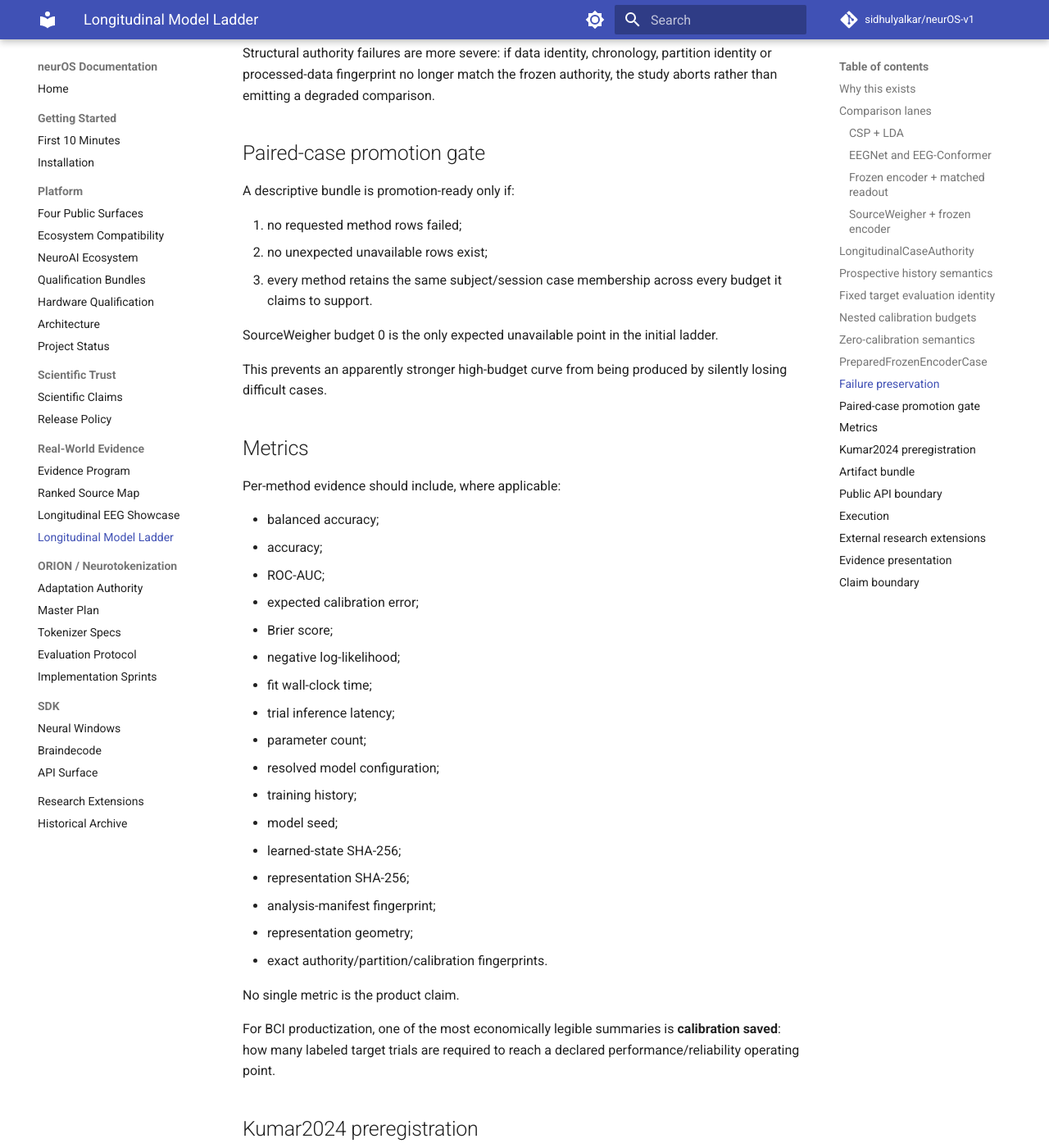
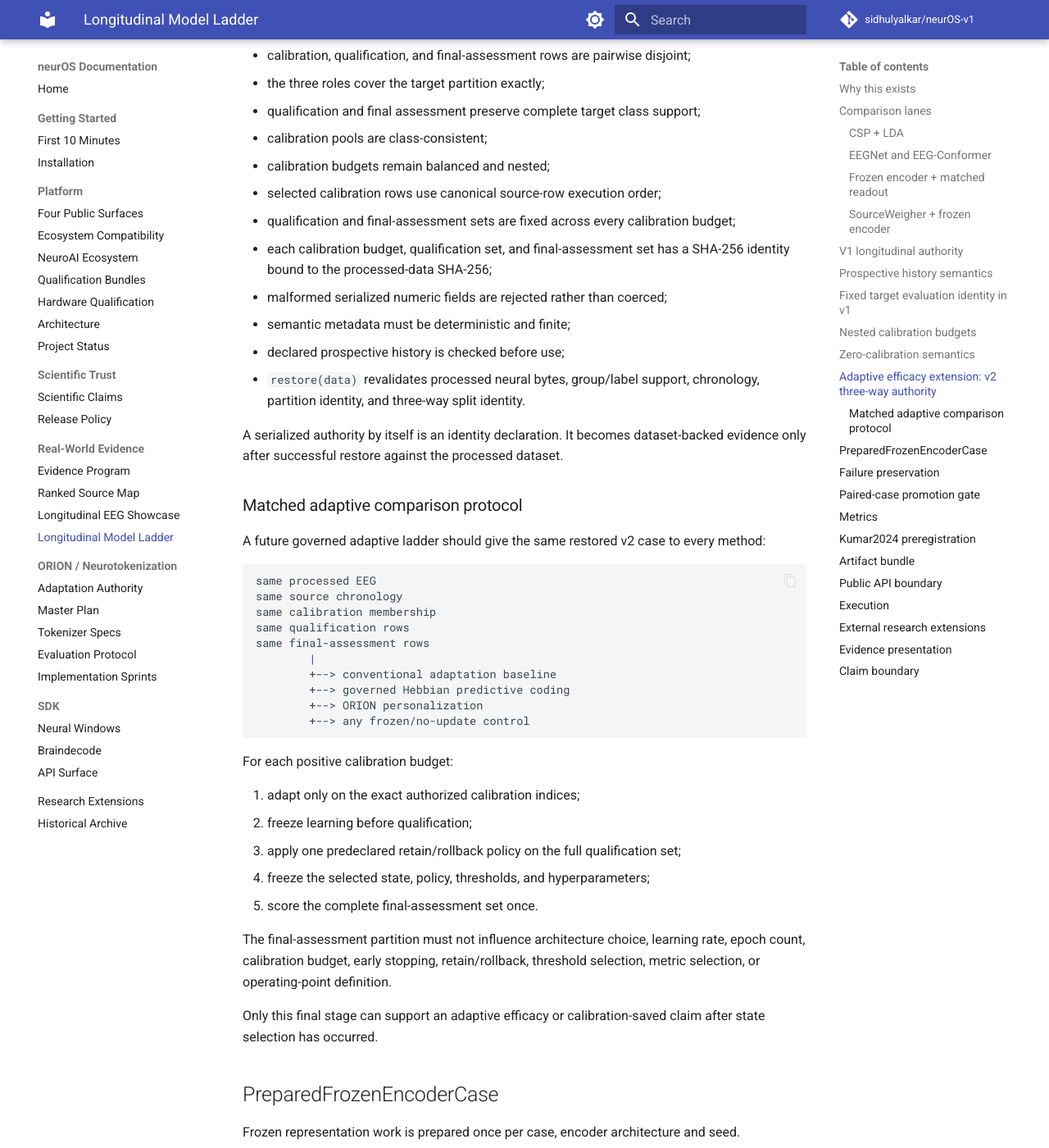
Before and after one commit to sidhulyalkar/neurOS-v1, an MkDocs documentation site: the page built from docs/LONGITUDINAL_MODEL_LADDER.md, in a window 1280 px wide and 1400 px high, scrolled down 5080 px. Shown: the whole window at 82% size. Built offline with MkDocs 1.6.1 and Material for MkDocs 9.7.7, drawn with Linux system fonts in a browser that asks for light colours; comment, search, counter and statistics services are not loaded; some of the changed text lies outside the part shown.

Commit message:
docs: distinguish v1 ladder from adaptive v2 authority

````diff
--- a/docs/LONGITUDINAL_MODEL_LADDER.md
+++ b/docs/LONGITUDINAL_MODEL_LADDER.md
@@ -6,7 +6,9 @@ The governing rule is simple:
 
 > One frozen data authority, many methods.
 
-Every method must consume the same serialized source-history, target-calibration and final-evaluation identity. Method-specific convenience is never allowed to silently redefine the scientific question.
+Every method must consume the same serialized source-history and target-partition identity. Method-specific convenience is never allowed to silently redefine the scientific question.
+
+For predetermined, non-state-selecting model comparisons, the existing v1 `LongitudinalCaseAuthority` remains the authoritative contract. Adaptive efficacy studies in which held-out data influence retain/rollback or other state selection must use the additive v2 `ThreeWayLongitudinalCaseAuthority` described below.
 
 ## Why this exists
 
@@ -14,9 +16,9 @@ A longitudinal BCI benchmark becomes misleading quickly if each model is allowed
 
 The ladder therefore separates three identities:
 
-1. **data identity**: processed-data SHA-256 plus exact source/calibration/evaluation indices;
+1. **data identity**: processed-data SHA-256 plus exact source and target partition indices;
 2. **learned-state identity**: SHA-256 of the complete trained model state, including registered buffers;
-3. **representation identity**: SHA-256 over the exact frozen source/calibration/evaluation embedding tensors used by a downstream method.
+3. **representation identity**: SHA-256 over the exact frozen source/target embedding tensors used by a downstream method.
 
 Configuration and seed are provenance. They are not substitutes for learned-state identity.
 
@@ -66,18 +68,18 @@ Only the transfer strategy changes.
 
 Target-dependent source weights may be estimated from declared target calibration embeddings. Final evaluation embeddings are forbidden from target-moment estimation.
 
-## LongitudinalCaseAuthority
+## V1 longitudinal authority
 
-Each subject / target-session case is serialized as a `LongitudinalCaseAuthority` before model fitting.
+Each subject / target-session case in the current ladder is serialized as a `LongitudinalCaseAuthority` before model fitting.
 
-The authority binds:
+The v1 authority binds:
 
 - subject identity;
 - target session;
 - observed chronology;
 - source-history indices;
 - ordered target calibration indices;
-- immutable final evaluation indices;
+- immutable evaluation indices;
 - processed-data SHA-256;
 - partition fingerprint;
 - calibration fingerprint;
@@ -85,6 +87,8 @@ The authority binds:
 - dataset-specific metadata such as original protocol/cohort.
 
 A method restores and validates that authority before fitting. Changed processed EEG bytes, sample order, labels, grouping metadata or case identity fail before a model is trained.
+
+Existing v1 evidence bundles remain valid and replayable. V1 is suitable when the evaluation rows never influence model-state selection, threshold selection, hyperparameters, or the definition of the reported operating point.
 
 ## Prospective history semantics
 
@@ -94,13 +98,15 @@ For held-out target session `S_k`, only sessions observed before `S_k` may enter
 
 A conventional all-other-session analysis may still be useful as a secondary symmetric benchmark, but it must not be narrated as prospective evidence.
 
-## Fixed target evaluation identity
+## Fixed target evaluation identity in v1
 
-For each target session, neurOS creates one deterministic balanced calibration pool and one immutable final evaluation set.
+For each target session, the v1 ladder creates one deterministic balanced calibration pool and one immutable evaluation set.
 
-Increasing the calibration budget changes only how much of the calibration pool a method may use. The final evaluation indices never move.
+Increasing the calibration budget changes only how much of the calibration pool a method may use. The evaluation indices never move.
 
 This avoids an especially common source of false calibration gains: testing larger-budget models on a smaller or easier remainder of the same held-out session.
+
+The v1 evaluation set is a valid final evaluation only when it does not influence model or policy selection. If those rows are used to decide retain versus rollback, choose thresholds, stop training, or select a model, they become qualification/state-selection data and cannot later be described as untouched final-assessment evidence.
 
 ## Nested calibration budgets
 
@@ -128,6 +134,78 @@ This produces two frontier summaries:
 - **positive-budget adaptation AUC**, for methods whose adaptation begins only after target calibration becomes available.
 
 An unavailable zero-calibration point is not a failure.
+
+For future state-changing v2 studies, budget 0 is a frozen no-update baseline. It must not be represented as a fake adaptation event with an empty adaptation set.
+
+## Adaptive efficacy extension: v2 three-way authority
+
+State-changing methods require a stronger contract when qualification evidence can determine which state is ultimately reported.
+
+The additive v2 `ThreeWayLongitudinalCaseAuthority` freezes:
+
+```text
+prior source history
+        |
+        +--> calibration pool
+        |      nested balanced budgets
+        |      state may change
+        |
+        +--> qualification set
+        |      state read-only
+        |      may choose retain/rollback
+        |
+        +--> final-assessment set
+               state/policy immutable
+               scientific score only
+```
+
+The corresponding `ThreeWayCalibrationSplit` preserves the original chronological source partition while dividing the held-out target deployment unit into calibration, qualification, and final-assessment roles exactly once.
+
+V2 enforces:
+
+- calibration, qualification, and final-assessment rows are pairwise disjoint;
+- the three roles cover the target partition exactly;
+- qualification and final assessment preserve complete target class support;
+- calibration pools are class-consistent;
+- calibration budgets remain balanced and nested;
+- selected calibration rows use canonical source-row execution order;
+- qualification and final-assessment sets are fixed across every calibration budget;
+- each calibration budget, qualification set, and final-assessment set has a SHA-256 identity bound to the processed-data SHA-256;
+- malformed serialized numeric fields are rejected rather than coerced;
+- semantic metadata must be deterministic and finite;
+- declared prospective history is checked before use;
+- `restore(data)` revalidates processed neural bytes, group/label support, chronology, partition identity, and three-way split identity.
+
+A serialized authority by itself is an identity declaration. It becomes dataset-backed evidence only after successful restore against the processed dataset.
+
+### Matched adaptive comparison protocol
+
+A future governed adaptive ladder should give the same restored v2 case to every method:
+
+```text
+same processed EEG
+same source chronology
+same calibration membership
+same qualification rows
+same final-assessment rows
+        |
+        +--> conventional adaptation baseline
+        +--> governed Hebbian predictive coding
+        +--> ORION personalization
+        +--> any frozen/no-update control
+```
+
+For each positive calibration budget:
+
+1. adapt only on the exact authorized calibration indices;
+2. freeze learning before qualification;
+3. apply one predeclared retain/rollback policy on the full qualification set;
+4. freeze the selected state, policy, thresholds, and hyperparameters;
+5. score the complete final-assessment set once.
+
+The final-assessment partition must not influence architecture choice, learning rate, epoch count, calibration budget, early stopping, retain/rollback, threshold selection, metric selection, or operating-point definition.
+
+Only this final stage can support an adaptive efficacy or calibration-saved claim after state selection has occurred.
 
 ## PreparedFrozenEncoderCase
 
@@ -149,6 +227,8 @@ The prepared state contains:
 Downstream frozen and SourceWeigher methods reuse that object rather than independently retraining nominally identical encoders.
 
 This is what makes weighted-vs-unweighted transfer a clean intervention on the transfer policy rather than an uncontrolled comparison between two separately trained networks.
+
+The current `PreparedFrozenEncoderCase` belongs to the v1 ladder. A future adaptive-v2 extension must materialize qualification and final-assessment representations separately rather than relabeling one v1 evaluation tensor after state selection.
 
 ## Failure preservation
 
@@ -174,7 +254,9 @@ A descriptive bundle is promotion-ready only if:
 
 SourceWeigher budget 0 is the only expected unavailable point in the initial ladder.
 
-This prevents an apparently stronger high-budget curve from being produced by silently losing difficult cases.
+For a future v2 adaptive bundle, promotion must additionally require identical qualification and final-assessment identities across all compared methods and calibration budgets.
+
+This prevents an apparently stronger high-budget curve from being produced by silently losing difficult cases or moving the test set.
 
 ## Metrics
 
@@ -198,9 +280,11 @@ Per-method evidence should include, where applicable:
 - representation geometry;
 - exact authority/partition/calibration fingerprints.
 
+For v2 adaptive studies, evidence should additionally carry qualification-set SHA-256, final-assessment-set SHA-256, calibration-budget SHA-256, pre/post mutable-state identities, and the retain/rollback outcome identity.
+
 No single metric is the product claim.
 
-For BCI productization, one of the most economically legible summaries is **calibration saved**: how many labeled target trials are required to reach a declared performance/reliability operating point.
+For BCI productization, one of the most economically legible summaries is **calibration saved**: how many labeled target trials are required to reach a declared performance/reliability operating point on untouched final assessment.
 
 ## Kumar2024 preregistration
 
@@ -231,6 +315,8 @@ artifact_hashes.json
 ```
 
 `artifact_hashes.json` binds the machine-readable result surfaces. The human report is rendered from those same rows rather than maintained as an independent narrative source of truth.
+
+A future v2 adaptive bundle should preserve the v2 authority itself plus explicit state-selection and final-assessment records rather than overwriting the existing v1 artifact schema.
 
 ## Public API boundary
 
@@ -245,7 +331,8 @@ The CLI should remain primarily responsible for:
 
 Core public contracts include:
 
-- `LongitudinalCaseAuthority`;
+- `LongitudinalCaseAuthority` for the current v1 ladder;
+- `ThreeWayCalibrationSplit` and `ThreeWayLongitudinalCaseAuthority` for adaptive v2 studies;
 - `PreparedFrozenEncoderCase`;
 - method specifications;
 - `LadderRuntimeConfig`;
@@ -258,7 +345,7 @@ This keeps the scientific comparison reusable outside one script.
 
 ## Execution
 
-The public study runner is:
+The current public v1 study runner is:
 
 ```bash
 python scripts/evidence/run_moabb_model_ladder.py \
@@ -271,9 +358,13 @@ python scripts/evidence/run_moabb_model_ladder.py \
 
 The corresponding GitHub Actions study workflow is manual only. Large public datasets are never downloaded as a normal push/PR side effect.
 
+The v2 authority is currently qualified as a software/evaluation contract. It is not yet wired into this public real-dataset runner, and its existence must not be narrated as a real adaptive result.
+
 ## External research extensions
 
-External research packages, including the documented QuantumBCI extension, must reuse the same frozen `LongitudinalCaseAuthority` and evidence identities if they join this comparison. An extension may add a method lane, mechanism analysis, or resource accounting, but it may not create a second hidden split/calibration authority and still claim a matched comparison.
+External research packages, including the documented QuantumBCI extension, must reuse the same frozen authority and evidence identities if they join a comparison. An extension may add a method lane, mechanism analysis, or resource accounting, but it may not create a second hidden split/calibration authority and still claim a matched comparison.
+
+For adaptive comparisons that perform state selection, this means reusing the same restored v2 authority, not merely the same v1 target session.
 
 This keeps external experiments interoperable with neurOS Evidence without making those projects dependencies of the core runtime.
 
@@ -289,21 +380,25 @@ model seed
 processed-data SHA-256
 authority fingerprint
 partition fingerprint
-calibration fingerprint
+calibration fingerprint / budget SHA-256
+qualification-set SHA-256 when applicable
+final-assessment-set SHA-256 when applicable
 artifact verification
 ```
 
 ## Claim boundary
 
-This ladder can establish controlled **offline real-dataset evidence** for longitudinal transfer and labeled recalibration burden.
+The current v1 ladder can establish controlled **offline real-dataset evidence** for longitudinal transfer and labeled recalibration burden when its frozen evaluation set is not used for state selection.
 
-It does not establish:
+The v2 authority can establish the **evaluation/process integrity** needed for future adaptive efficacy studies. By itself it does not establish that adaptation works.
+
+Neither establishes:
 
 - live hardware reliability;
 - online closed-loop improvement;
 - clinical benefit;
 - causal biological interpretation;
 - foundation-model superiority without a verified executable foundation encoder;
-- ORION superiority until an actual ORION EEG representation is evaluated under this same authority.
+- ORION superiority until an actual ORION EEG representation/adaptation method is evaluated under a restored matched authority and untouched final assessment.
 
 The long-term neurOS/ORION claim should be earned by moving the calibration frontier under increasingly difficult real-world shifts while preserving this evidence discipline.
````
Also changed, not shown: other parts of docs/LONGITUDINAL_MODEL_LADDER.md (+4 -4 lines).
